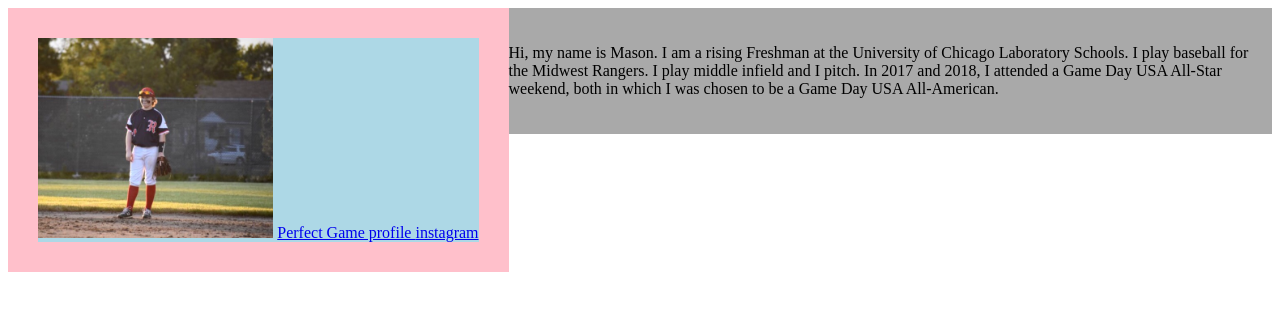
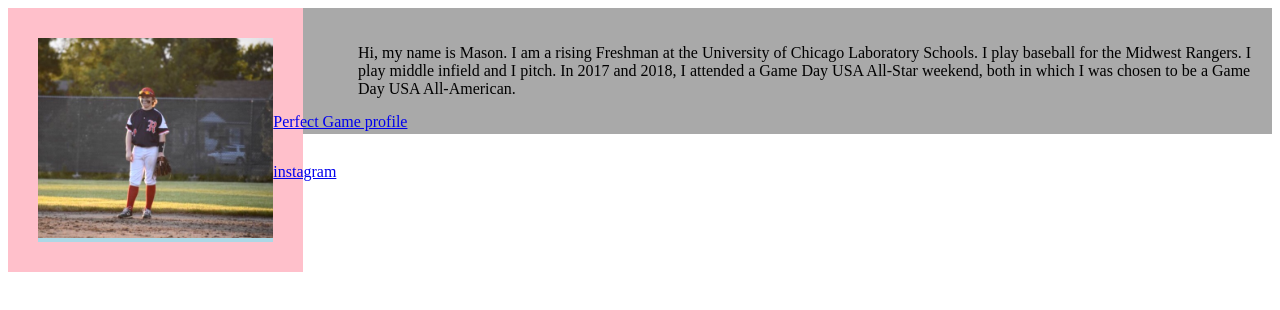
Before and after one commit to Masonlist2/Masonlist2.github.io, a plain HTML site: page index.html in a window 1280 px wide. Drawn offline with Linux system fonts and the light colour scheme.

Commit message:
Update index.html

```diff
--- a/index.html
+++ b/index.html
@@ -7,10 +7,10 @@
        <div class="Left"style="float: left; background-color: pink;">
             <div class="UpperContent"style="margin-left: 30px; margin-top: 30px; margin-right: 30px; margin-bottom:30px; background-color: lightblue;">
                 <img src="MasonBaseball.jpg" alt= mason style="max-height: 200px;">
-        <a href="https://www.perfectgame.org/Players/Playerprofile.aspx?ID=539904" style="margin-top: 250px;">
+        <a href="https://www.perfectgame.org/Players/Playerprofile.aspx?ID=539904" style="margin-top: 75px; position: absolute">
         Perfect Game profile
         </a>
-        <a href="https://www.instagram.com/masonl1st/?hl=en" style="margin-top: 300px;">
+        <a href="https://www.instagram.com/masonl1st/?hl=en" style="margin-top: 125px; position:absolute;">
         instagram
          </a>
         </div>
```
